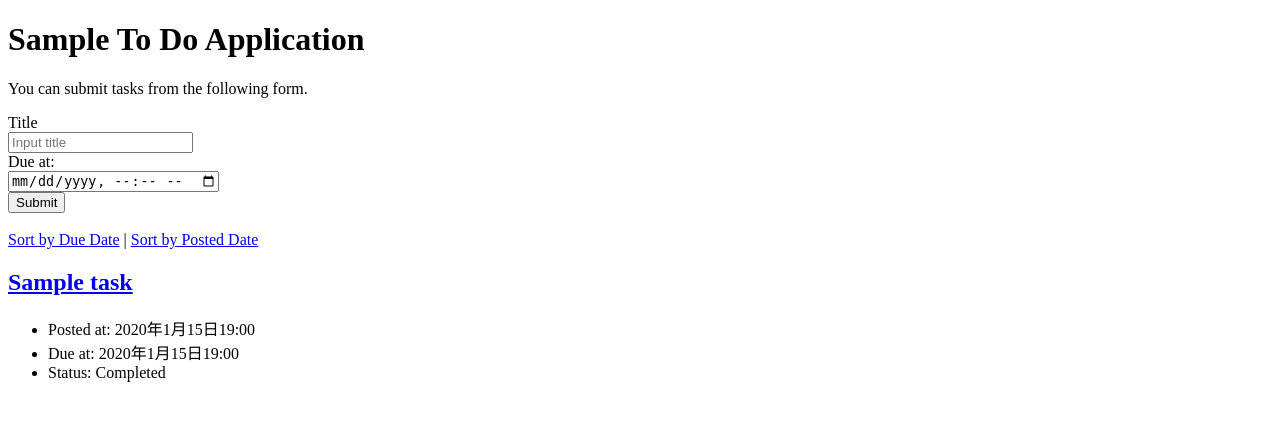
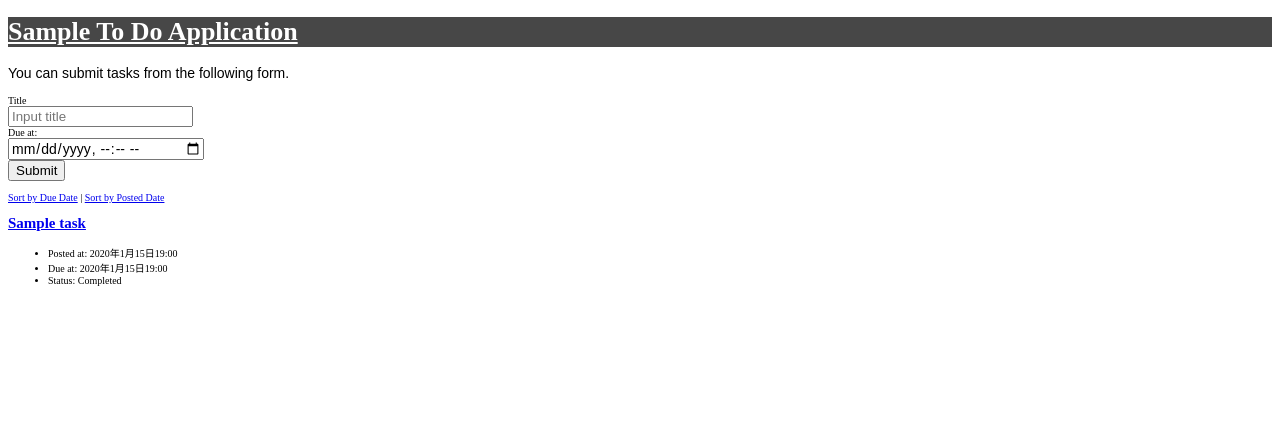
Before and after one commit to s1f102200255/django-test-exercise, a Django app: page / in a window 1280 px wide. Shown: the top 421 px of the page. Run offline with Django 4.2, Linux system fonts and the light colour scheme; tables that the repository leaves empty hold one stand-in row (values such as "Sample post").

Commit message:
index.cssの追加

```diff
--- /dev/null
+++ b/todo/static/todo/index.css
@@ -0,0 +1,25 @@
+html {
+    font-size: 10px;
+}
+
+h1 {
+    font-size: 2.6rem;
+    color: #ffffff;
+    background-color: #474747;
+    text-decoration: underline;
+}
+
+p {
+    font-size: 1.4rem;
+    font-family: Arial, Helvetica, sans-serif;
+}
+
+#titleinput {
+    font-size: 1.4rem;
+    font-family: Arial, Helvetica, sans-serif;
+}
+
+#dueInput {
+    font-size: 1.4rem;
+    font-family: Arial, Helvetica, sans-serif;
+}
--- a/todo/templates/todo/index.html
+++ b/todo/templates/todo/index.html
@@ -6,6 +6,7 @@
     <title>To Do Application</title>
     <meta charset="UTF-8">
     <meta name="author" content="INIAD">
+    <link rel="stylesheet" href="{% static 'todo/index.css' %}">
   </head>
 
   <body>
```
Also changed, not shown: config/settings.py (+7 -0 lines).
